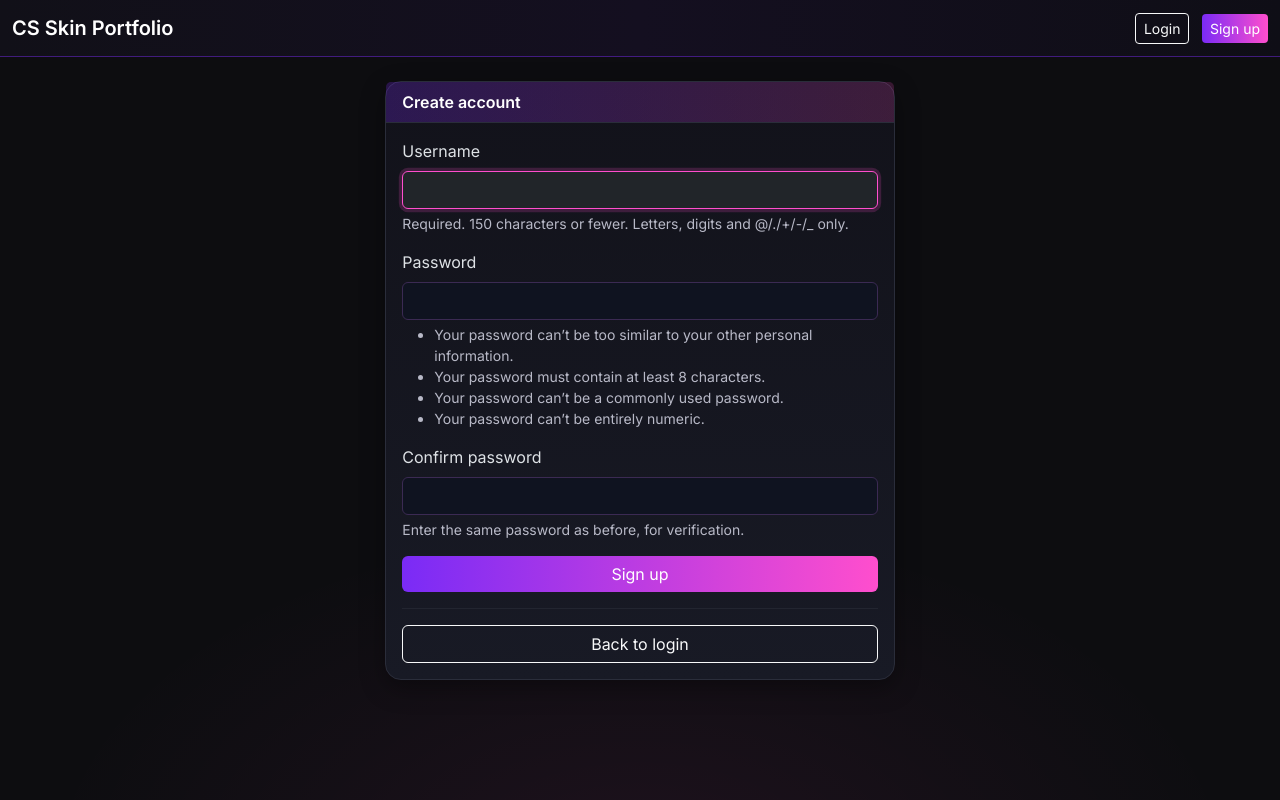
After one commit to FCancella/Skins-Trading-Tracker, a Django app: page /signup/ in a window 1280 px wide. The commit adds this page. Run offline with Django 4.2, Linux system fonts and the light colour scheme.

Commit message:
Add user

```diff
--- a/cs_trade_portfolio/settings.py
+++ b/cs_trade_portfolio/settings.py
@@ -25,6 +25,10 @@ SECRET_KEY: str = 'replace-this-with-a-secure-key-for-production'
 DEBUG: bool = True
 
 ALLOWED_HOSTS: list[str] = []
+
+LOGIN_URL = "login"
+LOGIN_REDIRECT_URL = "index"
+LOGOUT_REDIRECT_URL = "login"
 
 # Application definition
 
--- a/templates/base.html
+++ b/templates/base.html
@@ -19,8 +19,21 @@
   </head>
   <body>
     <nav class="navbar navbar-dark bg-gradient-dark border-bottom border-purple">
-      <div class="container-xxl">
+      <div class="container-xxl d-flex justify-content-between align-items-center">
         <span class="navbar-brand fw-semibold">CS Skin Portfolio</span>
+        <div>
+          {% if user.is_authenticated %}
+            <span class="me-3 text-muted-2">Olá, {{ user.username }}</span>
+            <form action="{% url 'logout' %}" method="post" class="d-inline">
+              {% csrf_token %}
+              <button class="btn btn-outline-light btn-sm">Logout</button>
+            </form>
+
+          {% else %}
+            <a class="btn btn-outline-light btn-sm me-2" href="{% url 'login' %}">Login</a>
+            <a class="btn btn-primary btn-sm" href="{% url 'signup' %}">Sign up</a>
+          {% endif %}
+        </div>
       </div>
     </nav>
 
--- /dev/null
+++ b/templates/registration/signup.html
@@ -0,0 +1,56 @@
+{% extends "base.html" %}
+{% load form_extras %}
+{% block content %}
+<div class="row justify-content-center">
+  <div class="col-12 col-sm-8 col-md-5">
+    <div class="card">
+      <div class="card-header">Create account</div>
+      <div class="card-body">
+        <form method="post" novalidate>
+        {% csrf_token %}
+        {% if form.non_field_errors %}
+            <div class="alert alert-danger py-2">{{ form.non_field_errors|striptags }}</div>
+        {% endif %}
+
+        <div class="mb-3">
+            <label for="{{ form.username.id_for_label }}" class="form-label">Username</label>
+            {{ form.username|add_class:"form-control" }}
+            {% if form.username.help_text %}
+            <small class="text-muted-2 d-block mt-1">{{ form.username.help_text|safe }}</small>
+            {% endif %}
+            {% if form.username.errors %}
+            <div class="invalid-feedback d-block">{{ form.username.errors|striptags }}</div>
+            {% endif %}
+        </div>
+
+        <div class="mb-3">
+            <label for="{{ form.password1.id_for_label }}" class="form-label">Password</label>
+            {{ form.password1|add_class:"form-control" }}
+            {% if form.password1.help_text %}
+            <small class="text-muted-2 d-block mt-1">{{ form.password1.help_text|safe }}</small>
+            {% endif %}
+            {% if form.password1.errors %}
+            <div class="invalid-feedback d-block">{{ form.password1.errors|striptags }}</div>
+            {% endif %}
+        </div>
+
+        <div class="mb-3">
+            <label for="{{ form.password2.id_for_label }}" class="form-label">Confirm password</label>
+            {{ form.password2|add_class:"form-control" }}
+            {% if form.password2.help_text %}
+            <small class="text-muted-2 d-block mt-1">{{ form.password2.help_text|safe }}</small>
+            {% endif %}
+            {% if form.password2.errors %}
+            <div class="invalid-feedback d-block">{{ form.password2.errors|striptags }}</div>
+            {% endif %}
+        </div>
+
+        <button class="btn btn-primary w-100" type="submit">Sign up</button>
+        </form>
+        <hr class="hr-soft my-3">
+        <a href="{% url 'login' %}" class="btn btn-outline-light w-100">Back to login</a>
+      </div>
+    </div>
+  </div>
+</div>
+{% endblock %}
--- a/trades/admin.py
+++ b/trades/admin.py
@@ -27,6 +27,7 @@ class TradeAdmin(admin.ModelAdmin):
         'date_sold',
         'pnl_value',
         'pnl_percent',
+        'owner',
     )
     list_filter = ('buy_source', 'sell_source', 'date_of_purchase', 'date_sold')
     search_fields = ('item_name',)
--- a/trades/urls.py
+++ b/trades/urls.py
@@ -1,16 +1,10 @@
-"""
-URL configuration for the `trades` app.
-
-Currently, all views are served from the root path. Both adding new trades
-and updating existing trades submit forms to this endpoint. The view
-dispatches appropriately based on POST parameters.
-"""
-from __future__ import annotations
-
-from django.urls import path
-
-from . import views
+from django.contrib import admin
+from django.urls import path, include
+from trades import views as trade_views
 
 urlpatterns = [
-    path('', views.index, name='index'),
+    path("admin/", admin.site.urls),
+    path("", trade_views.index, name="index"),
+    path("accounts/", include("django.contrib.auth.urls")),  # login, logout, password views
+    path("signup/", trade_views.signup, name="signup"),
 ]
--- a/trades/views.py
+++ b/trades/views.py
@@ -8,7 +8,11 @@ components into a single responsive layout.
 """
 from __future__ import annotations
 
-from django.db.models import Avg, Count, F, Q, Sum
+from django.contrib.auth import login
+from django.contrib.auth.forms import UserCreationForm
+from django.contrib.auth.decorators import login_required
+
+from django.db.models import F, Sum
 from django.http import HttpRequest, HttpResponse
 from django.shortcuts import redirect, render
 from django.utils import timezone
@@ -16,7 +20,7 @@ from django.utils import timezone
 from .forms import SellTradeForm, TradeForm
 from .models import Trade
 
-
+@login_required
 def index(request: HttpRequest) -> HttpResponse:
     """Serve the single-page app: summary, add form, and portfolio table."""
 
@@ -24,7 +28,7 @@ def index(request: HttpRequest) -> HttpResponse:
     if request.method == "POST" and request.POST.get("action") == "add":
         add_form = TradeForm(request.POST)
         if add_form.is_valid():
-            add_form.save()
+            add_form.save(owner=request.user)
             return redirect("index")
 
     # Handle updating an existing trade's sell details
@@ -37,7 +41,7 @@ def index(request: HttpRequest) -> HttpResponse:
             return redirect("index")
 
     # GET request – render the page
-    trades = Trade.objects.all().order_by("-date_of_purchase")
+    trades = Trade.objects.filter(owner=request.user).order_by("-date_of_purchase")
 
     open_qs = trades.filter(sell_price__isnull=True)
     closed_qs = trades.filter(sell_price__isnull=False)
@@ -85,3 +89,19 @@ def index(request: HttpRequest) -> HttpResponse:
         "summary": summary,
     }
     return render(request, "trades/index.html", context)
+
+def signup(request: HttpRequest) -> HttpResponse:
+    """Minimal signup: creates a user and logs them in, then redirects to index."""
+    if request.user.is_authenticated:
+        return redirect("index")
+
+    if request.method == "POST":
+        form = UserCreationForm(request.POST)
+        if form.is_valid():
+            user = form.save()
+            login(request, user)
+            return redirect("index")
+    else:
+        form = UserCreationForm()
+
+    return render(request, "registration/signup.html", {"form": form})
```
Also changed, not shown: templates/registration/login.html (added, +39 -0 lines), trades/forms.py (+10 -0 lines), trades/models.py (+9 -3 lines), trades/migrations/0001_initial.py, trades/migrations/0002_trade_owner_trade_trades_trad_owner_i_952381_idx.py (added), trades/migrations/0003_alter_trade_owner.py (added).
